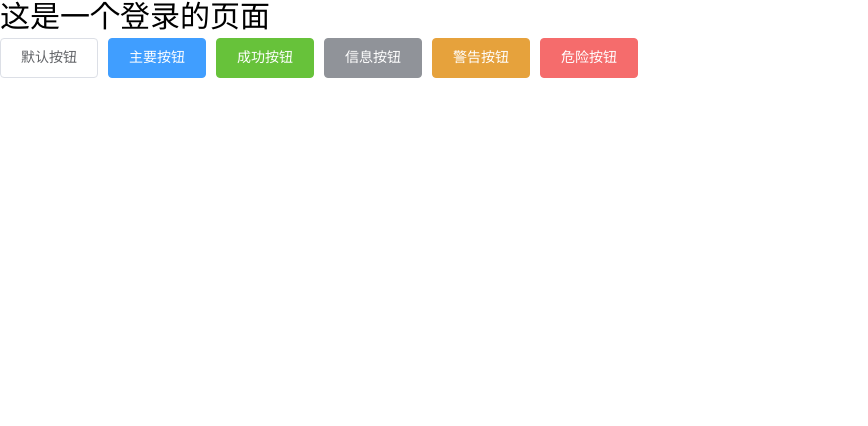
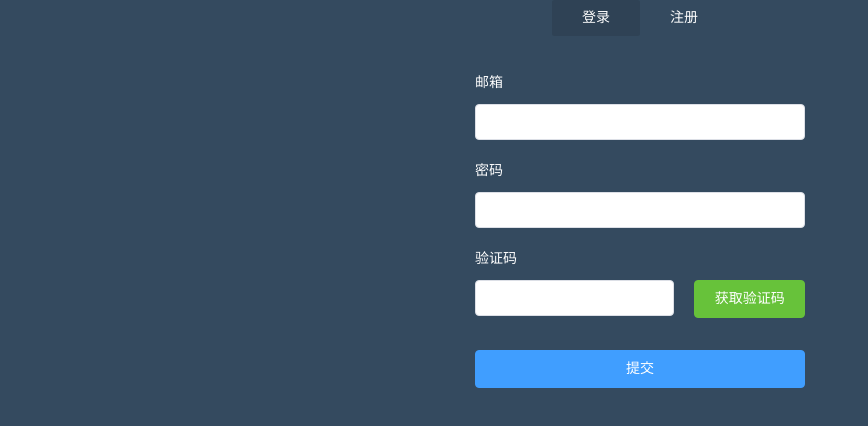
Before and after one commit to xiaofeng12138/vue3.0, a Vue app in the folder vue-admin/: page /login in a window 1280 px wide. Shown: the top 426 px of the page, without its empty margins (0-868 px from the left). Built offline with nearby package versions, Linux system fonts and the light colour scheme.

Commit message:
登录页面制作、表单校验

```diff
--- /dev/null
+++ b/vue-admin/src/utils/reg.js
@@ -0,0 +1,37 @@
+/**
+ * 过滤特殊字符
+ */
+export function stripscript(str) {
+  var pattern = new RegExp("[`~!@#$^&*()=|{}':;',\\[\\].<>/?~！@#￥……&*（）&;—|{ }【】‘；：”“'。，、？]")
+  var rs = "";
+  for (var i = 0; i < str.length; i++) {
+      rs = rs + str.substr(i, 1).replace(pattern, '');
+  }
+  return rs;
+}
+/**
+* 验证邮箱
+*/
+export function checkRegEmial(value){
+  let reg = /^([a-zA-Z]|[0-9])(\w|\-)+@[a-zA-Z0-9]+\.([a-zA-Z]{2,4})$/;
+  return !reg.test(value) ? true : false;
+}
+/**
+* 验证密码 6至20位的字母+数字
+*/
+export function checkRegPass(value){
+  let reg = /^(?!\D+$)(?![^a-zA-Z]+$)\S{6,20}$/;
+  return !reg.test(value) ? true : false;
+}
+/**
+* 验证验证码
+*/
+export function checkRegRepass(value){
+  let reg = /^[a-z0-9]{6}$/;
+  return !reg.test(value) ? true : false;
+}
+
+/**
+* 没有使用default时，可以同时声明多个export。
+* 文件 import 需要花括号。
+*/
--- a/vue-admin/src/views/login/index.vue
+++ b/vue-admin/src/views/login/index.vue
@@ -1,25 +1,200 @@
 <template>
-    <div class="login">
-        这是一个登录的页面
-         <div>
-            <el-button>默认按钮</el-button>
-            <el-button type="primary">主要按钮</el-button>
-            <el-button type="success">成功按钮</el-button>
-            <el-button type="info">信息按钮</el-button>
-            <el-button type="warning">警告按钮</el-button>
-            <el-button type="danger">危险按钮</el-button>
+    <div id="login">
+       <div class="login-wrap">
+            <ul class="menu-tab">
+                <li v-for="(item,index) in menuTab" :key="index" :class="{'current': item.current}" @click="toggleMenu(item)">
+                {{ item.text }}
+                </li>
+            </ul>
+
+            <el-form :model="ruleForm" status-icon :rules="rules2" ref="formName" class="login-form" size="medium">
+
+            <el-form-item  prop="email" class="item-from">
+                <label>邮箱</label>
+                <el-input type="text" v-model="ruleForm.email" auto-complete="off"></el-input>
+            </el-form-item>
+
+            <el-form-item  prop="password" class="item-from">
+                <label>密码</label>
+                <el-input type="password" v-model="ruleForm.password" auto-complete="off" maxlength = '20' minlength='6'></el-input>
+            </el-form-item>
+
+             <el-form-item  prop="passwords" class="item-from" v-show ="modal === 'register'">
+                <label>重复密码</label>
+                <el-input type="passwords" v-model="ruleForm.passwords" auto-complete="off" maxlength = '20' minlength='6'></el-input>
+            </el-form-item>
+
+
+            <el-form-item  prop="repass" class="item-from">
+                <label>验证码</label>
+                <el-row :gutter="20">
+                    <el-col :span="15"><el-input v-model="ruleForm.repass"></el-input></el-col>
+                    <el-col :span="9"><el-button type="success"  class=" block">获取验证码</el-button></el-col>
+                </el-row>
+            </el-form-item>
+
+            <el-form-item>
+                <el-button type="primary" @click="submitForm('formName')" class="login-btn block">提交</el-button>
+            </el-form-item>
+            </el-form>
         </div>
     </div>
 </template>
 <script>
+import { stripscript , checkRegEmial ,checkRegPass,checkRegRepass} from '@/utils/reg'
 export default {
+    data() {
+        //正则校验
+        var checkEmail = (rule, value, callback) => {
+          if (!value) {
+            return callback(new Error('邮箱不能为空'));
+          }else if( checkRegEmial(value) ){
+            return callback(new Error('请输入合法的邮箱'));
+          }else{
+            callback();
+          }
+       };
+
+      var checkPassword = (rule, value, callback) => {
+         //校验密码
+       this.ruleForm.password = stripscript(value);
+        value = this.ruleForm.password;
+
+        if (value === '') {
+          callback(new Error('请输入密码'));
+        } else if(checkRegPass(value)){
+              return callback(new Error('请输入合法的密码'));
+        }else{
+            callback()
+        }
+      };
+
+      var checkPasswords = (rule, value, callback) => {
+         //校验重复密码
+       if(this.modal == 'login'){ callback() }  //使用v-if 不需要判断  使用v-show时候 需要判断
+       this.ruleForm.passwords = stripscript(value);
+        value = this.ruleForm.passwords;
+        if (value === '') {
+          callback(new Error('请输入重复密码'));
+        } else if(value !=  this.ruleForm.password ){
+              return callback(new Error('两次输入不一致'));
+        }else{
+            callback()
+        }
+      };
+
+
+      var checkRepass = (rule, value, callback) => {
+           //校验验证码
+        this.ruleForm.repass = stripscript(value);
+        value = this.ruleForm.repass;
+        if (value === '') {
+          callback(new Error('请输入验证码'));
+        } else if(checkRegRepass(value)){
+              return callback(new Error('请输入合法的密码'));
+        }else{
+            callback()
+        }
+      };
+
+
+        return {
+            menuTab:[
+                {text:'登录',current:true,type:'login'},
+                {text:'注册',current:false,type:'register'},
+            ],
+            modal:'login',
+            ruleForm: {
+              email: '',
+              password: '',
+              passwords:'',
+              repass:''
+            },
+            rules2: {
+              email: [
+                  { validator: checkEmail, trigger: 'blur' }  //校验邮箱
+              ],
+              password: [
+                  { validator: checkPassword, trigger: 'blur' } //密码
+              ],
+              passwords: [
+                  { validator: checkPasswords, trigger: 'blur' } //重复密码
+              ],
+              repass: [
+                  { validator: checkRepass, trigger: 'blur' } //验证码
+              ]
+            }
+         };
+    },
+    created() {
+
+    },
+    mounted() {
+
+    },
+    methods: {
+        toggleMenu(data){
+          console.log(data)
+            this.menuTab.forEach( (ele) => {
+               ele.current = false
+            })
+            data.current = true
+            this.modal = data.type
+        },
+
+        submitForm(formName){
+        this.$refs[formName].validate((valid) => {
+          if (valid) {
+            alert('submit!');
+          } else {
+            console.log('error submit!!');
+            return false;
+          }
+        });
+      },
+
+    },
 
 }
 </script>
 
-<style lang="scss" scope>
-    .login{
-        font-size: 30px
-    }
-
+<style lang="scss" scoped>
+#login {
+  height: 100vh;
+  background-color: #344a5f;
+}
+.login-wrap {
+  width: 330px;
+  margin: auto;
+}
+.menu-tab {
+  text-align: center;
+  li {
+    display: inline-block;
+    width: 88px;
+    line-height: 36px;
+    font-size: 14px;
+    color: #fff;
+    border-radius: 2px;
+    cursor: pointer;
+  }
+  .current {
+    background-color: rgba(0, 0, 0, .1);
+  }
+}
+.login-form {
+  margin-top: 29px;
+  label {
+    display: block;
+    margin-bottom: 3px;
+    font-size: 14px;
+    color: #fff;
+  }
+  .item-from { margin-bottom: 13px; }
+  .block {
+    display: block;
+    width: 100%;
+  }
+  .login-btn { margin-top: 19px; }
+}
 </style>
```
Also changed, not shown: vue-admin/src/router/index.js (+2 -6 lines).
